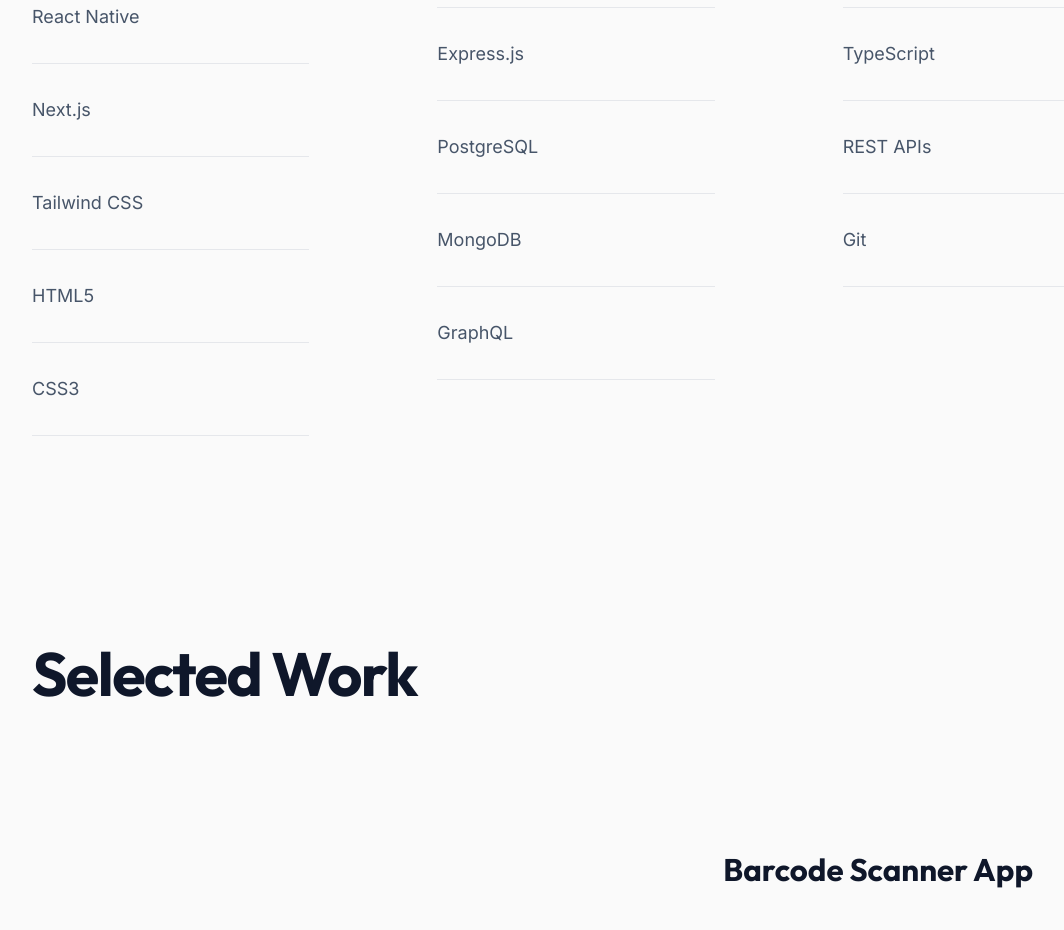
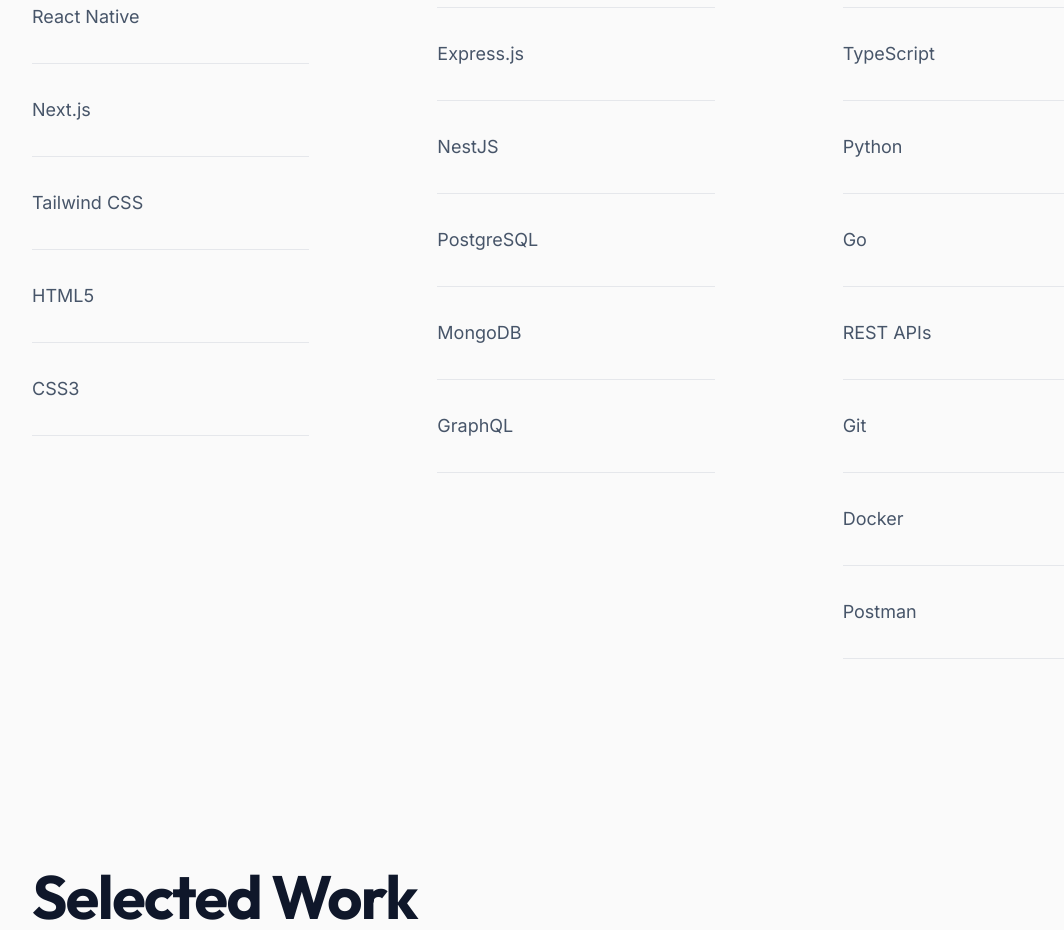
Before and after one commit to bomaolad/my-portfolio-main, a React (Create React App) app: page / in a window 1280 px wide. Shown: the part 2620-3550 px from the top of the page, without its empty margins (64-1128 px from the left). Built offline with nearby package versions, Linux system fonts and the light colour scheme.

Commit message:
chore: update portfolio data with additional backend frameworks and core technologies

```diff
--- a/src/data/portfolio.js
+++ b/src/data/portfolio.js
@@ -1,7 +1,4 @@
-/**
- * Portfolio data — add a new project by appending one object here.
- * No component code needs to change.
- */
+
 
 /** @typedef {{ title: string, context: string, role: string, outcome: string, technologies: string[], demo: string, code: string }} Project */
 
@@ -55,10 +52,10 @@ export const SKILL_CATEGORIES = [
   },
   {
     title: 'Backend & Database',
-    skills: ['Node.js', 'Express.js', 'PostgreSQL', 'MongoDB', 'GraphQL'],
+    skills: ['Node.js', 'Express.js', 'NestJS', 'PostgreSQL', 'MongoDB', 'GraphQL'],
   },
   {
     title: 'Languages & Core',
-    skills: ['JavaScript', 'TypeScript', 'REST APIs', 'Git'],
+    skills: ['JavaScript', 'TypeScript', 'Python', 'Go', 'REST APIs', 'Git', 'Docker', 'Postman'],
   },
 ];
```
